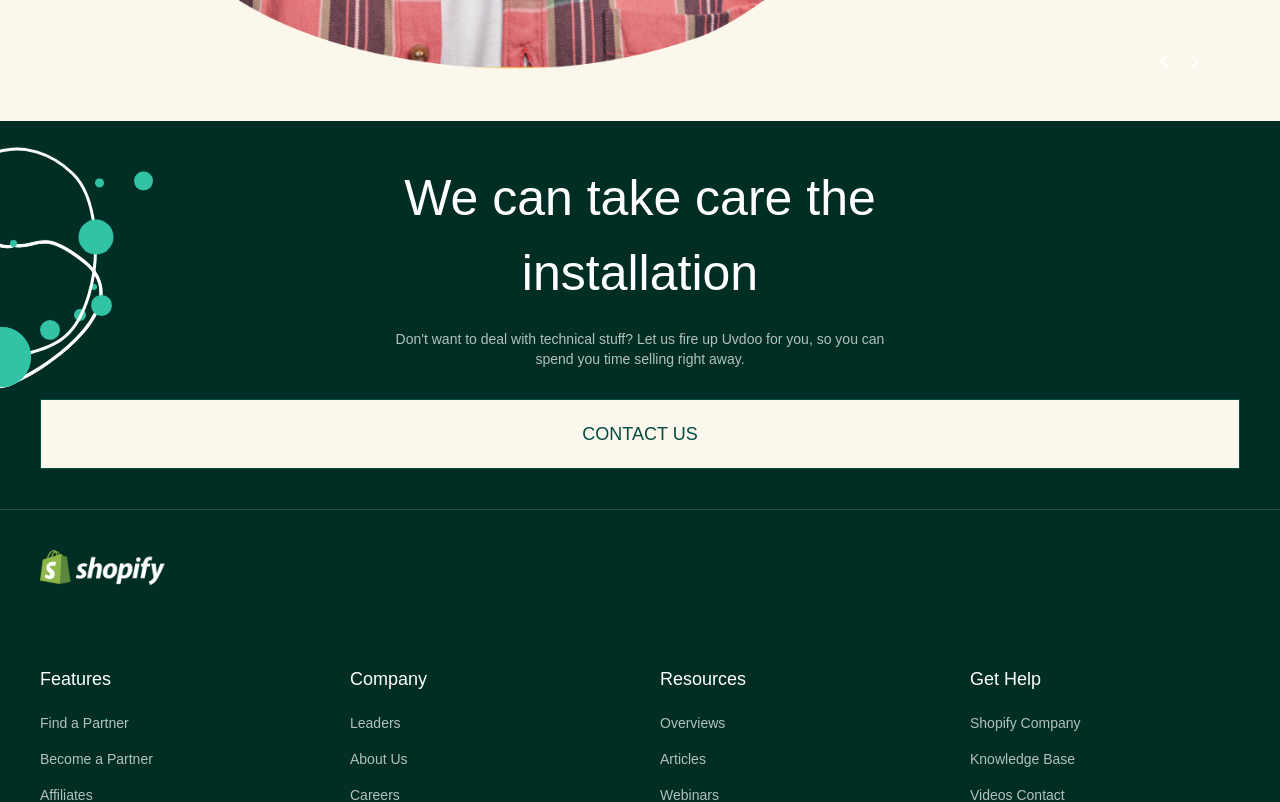
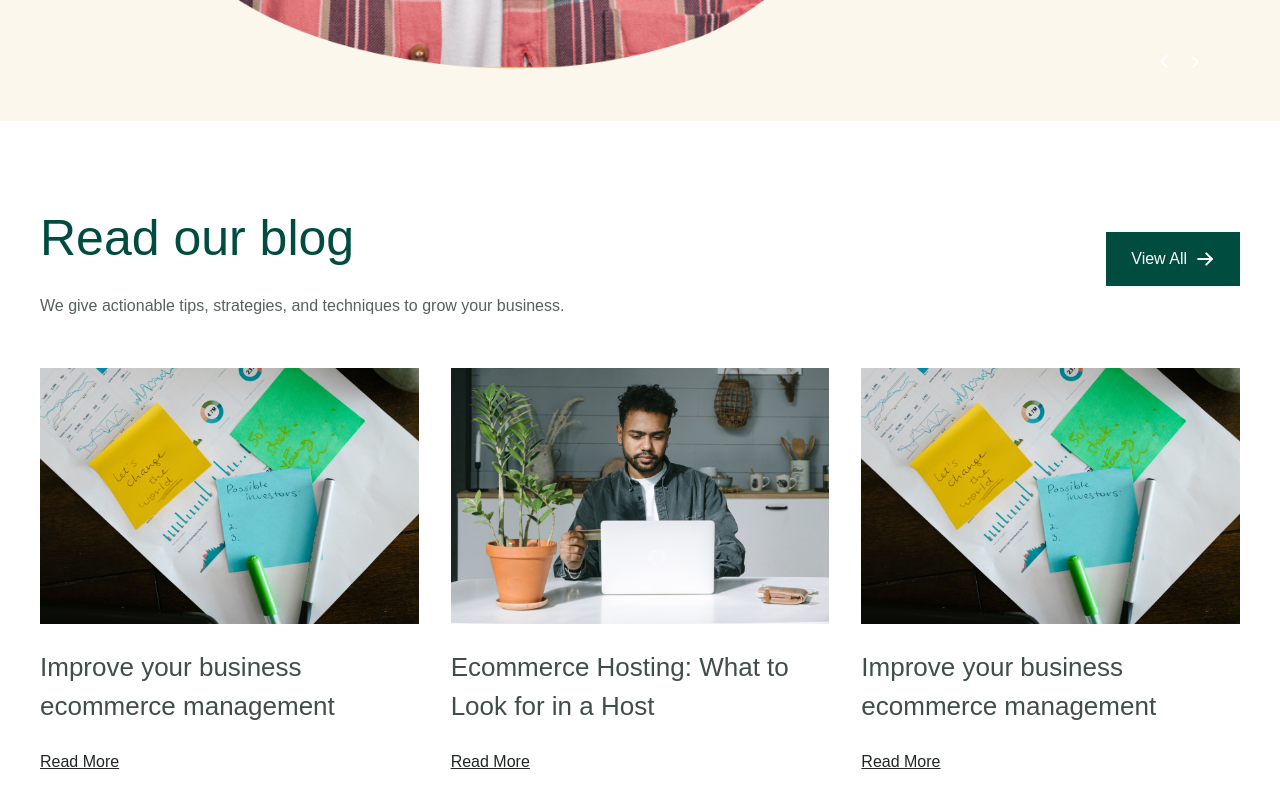
Before and after one commit to dickyd44/shopify-landing-pages, a React (Vite) app: page / in a window 1280 px wide. Shown: the part 4580-5382 px from the top of the page. Built offline with nearby package versions, Linux system fonts and the light colour scheme.

Commit message:
done landing page

```diff
--- a/src/App.jsx
+++ b/src/App.jsx
@@ -4,6 +4,7 @@ import Footer from "./components/Footer";
 import Banner from "./components/Banner";
 import Card from "./components/Card";
 import Testimonial from "./components/Testimonials";
+import Blog from "./components/Blog";
 
 export default function App() {
   return (
@@ -13,6 +14,7 @@ export default function App() {
       <Banner />
       <Card />
       <Testimonial />
+      <Blog />
       <Footer />
     </>
   );
--- /dev/null
+++ b/src/components/Blog/index.jsx
@@ -0,0 +1,76 @@
+import SubHead from "../Atoms/subhead";
+import Paragraph from "../Atoms/paragraph";
+import { Button } from "../Atoms/button";
+
+export default function Blog() {
+  return (
+    <div className="container mx-auto max-w-[1344px]">
+      <div className="px-5 py-20 flex flex-col gap-[50px] sm:px-10">
+        {/* head content */}
+        <div className="flex flex-col gap-8 md:flex-row md:justify-between md:items-center">
+          <div className="flex flex-col gap-[18px] md:w-8/12 lg:w-auto">
+            <SubHead>Read our blog</SubHead>
+            <Paragraph>
+              We give actionable tips, strategies, and techniques to grow your
+              business.
+            </Paragraph>
+          </div>
+          <Button buttonStyle="bg-primary-100 text-white">
+            <div className="flex gap-2 5 items-center">
+              View All
+              <img src="anchor-right.svg" alt="anchor" />
+            </div>
+          </Button>
+        </div>
+
+        <div className="grid gap-8 font-body md:grid-cols-2 lg:grid-cols-3">
+          <section className="flex flex-col gap-6">
+            <div className="overflow-hidden">
+              <img
+                src="/blog-1.png"
+                alt="thumbnail"
+                className="w-full h-auto object-cover hover:scale-105 transition-all duration-300 ease-in-out coursor-pointer"
+              />
+            </div>
+            <h3 className="text-[26px] font-medium text-black-200">
+              Improve your business ecommerce management
+            </h3>
+            <a href="#" className="underline text-black-100">
+              Read More
+            </a>
+          </section>
+          <section className="flex flex-col gap-6">
+            <div className="overflow-hidden">
+              <img
+                src="/blog-2.png"
+                alt="thumbnail"
+                className="w-full h-auto object-cover hover:scale-105 transition-all duration-300 ease-in-out cursor-pointer"
+              />
+            </div>
+            <h3 className="text-[26px] font-medium text-black-200">
+              Ecommerce Hosting: What to Look for in a Host
+            </h3>
+            <a href="#" className="underline text-black-100">
+              Read More
+            </a>
+          </section>
+          <section className="flex flex-col gap-6">
+            <div className="overflow-hidden">
+              <img
+                src="/blog-1.png"
+                alt="thumbnail"
+                className="w-full h-auto object-cover hover:scale-105 transition-all duration-300 ease-in-out cursor-pointer"
+              />
+            </div>
+            <h3 className="text-[26px] font-medium text-black-200">
+              Improve your business ecommerce management
+            </h3>
+            <a href="#" className="underline text-black-100">
+              Read More
+            </a>
+          </section>
+        </div>
+      </div>
+    </div>
+  );
+}
```
